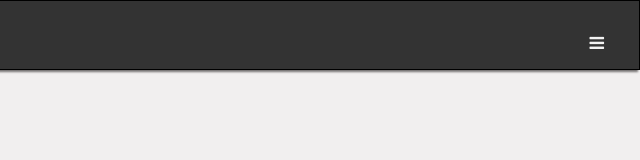
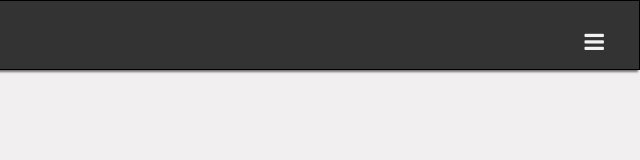
Before and after one commit to LeandroCarolino01/fancy-responsive-menu, a plain HTML site: page index.html in a window 1280 px wide. Shown: the full height of the page, 640-1280 px from the left. Drawn offline with Linux system fonts and the light colour scheme.

Commit message:
changed the size of font-awesome icons

```diff
--- a/index.html
+++ b/index.html
@@ -21,7 +21,7 @@
         <a href="#contact">Contact</a>
         <a href="#about">About</a>
         <a href="#" class="icon" onclick="myFunction()">
-          <i class="fa fa-bars"></i>
+          <i class="fa fa-bars fa-lg"></i>
         </a>
       </div>
 
```
